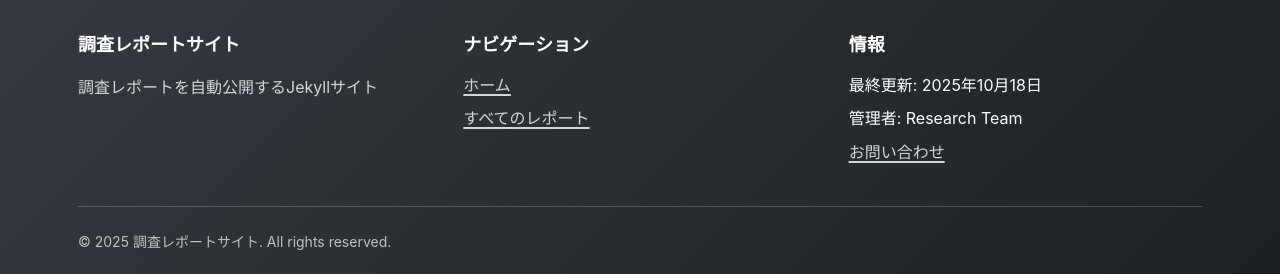
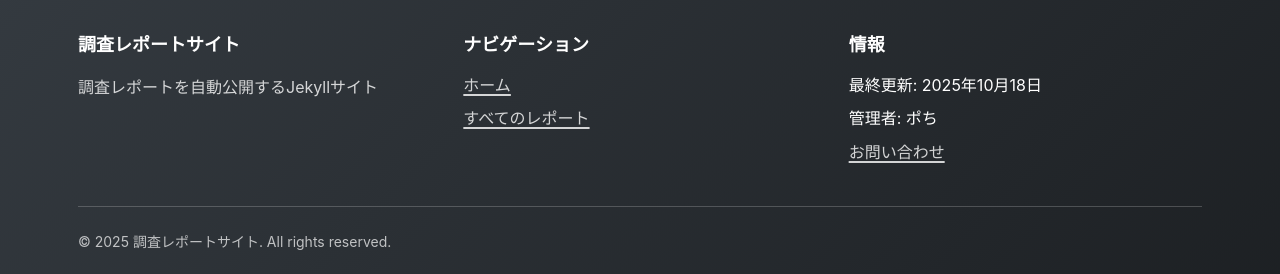
Before and after one commit to aegisfleet/tool-survey-report, a Jekyll site: the page built from index.md, in a window 1280 px wide and 900 px high, scrolled down 870 px. Shown: the part 623-897 px from the top of the window. Built offline with Jekyll 4.4.1, drawn with Linux system fonts in a browser that asks for light colours; the list of posts is cut into pages by our own code.

Commit message:
chore(config): Update author information and contact method
- Replace generic research team name with personal name
- Remove email contact and replace with Twitter URL
- Update footer contact link to point to Twitter profile
- Improve personalization of site configuration

```diff
--- a/_config.yml
+++ b/_config.yml
@@ -6,8 +6,8 @@
 
 # Author information
 author:
-  name: "Research Team"
-  email: "research@example.com"
+  name: "ポち"
+  twitter_url: "https://x.com/aegisfleet"
 
 # Build settings
 markdown: kramdown
--- a/_includes/footer.html
+++ b/_includes/footer.html
@@ -26,8 +26,8 @@
           {% if site.author.name %}
             <li>管理者: {{ site.author.name }}</li>
           {% endif %}
-          {% if site.author.email %}
-            <li><a href="mailto:{{ site.author.email }}">お問い合わせ</a></li>
+          {% if site.author.twitter_url %}
+            <li><a href="{{ site.author.twitter_url }}" target="_blank" rel="noopener">お問い合わせ</a></li>
           {% endif %}
         </ul>
       </div>
```
